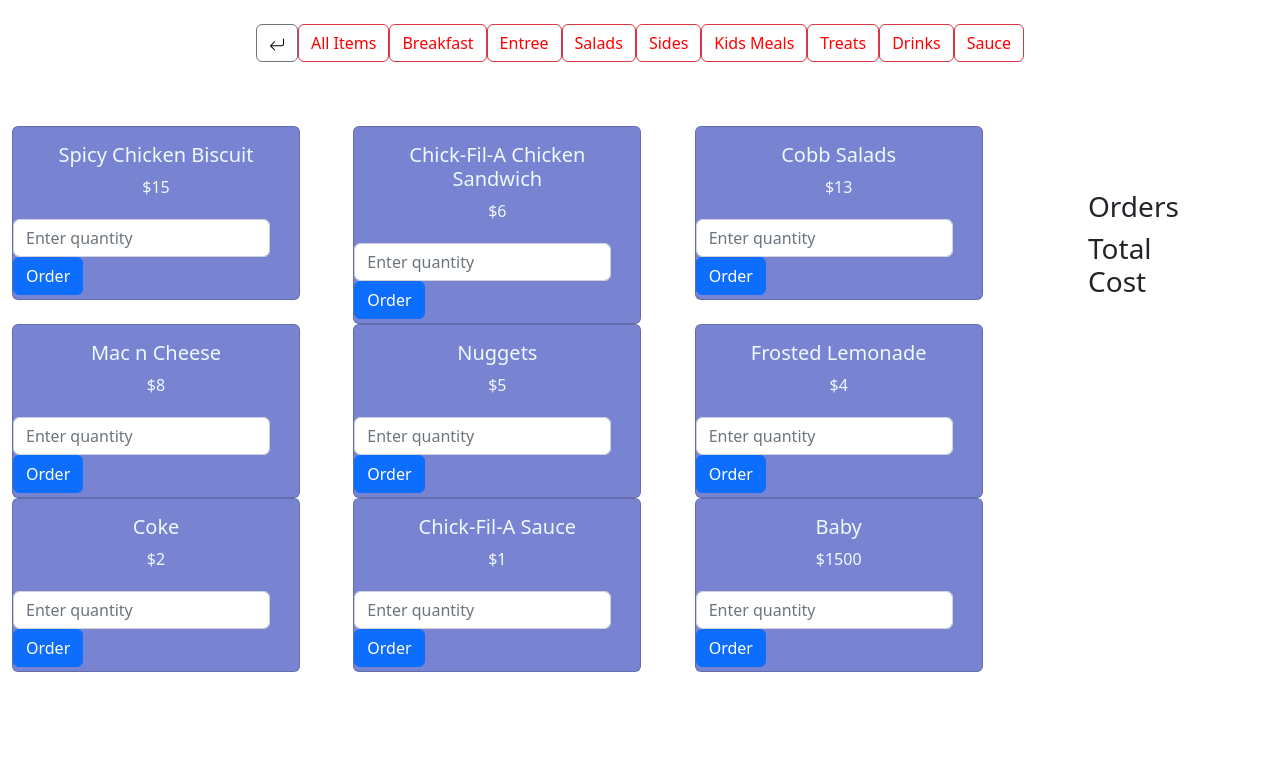
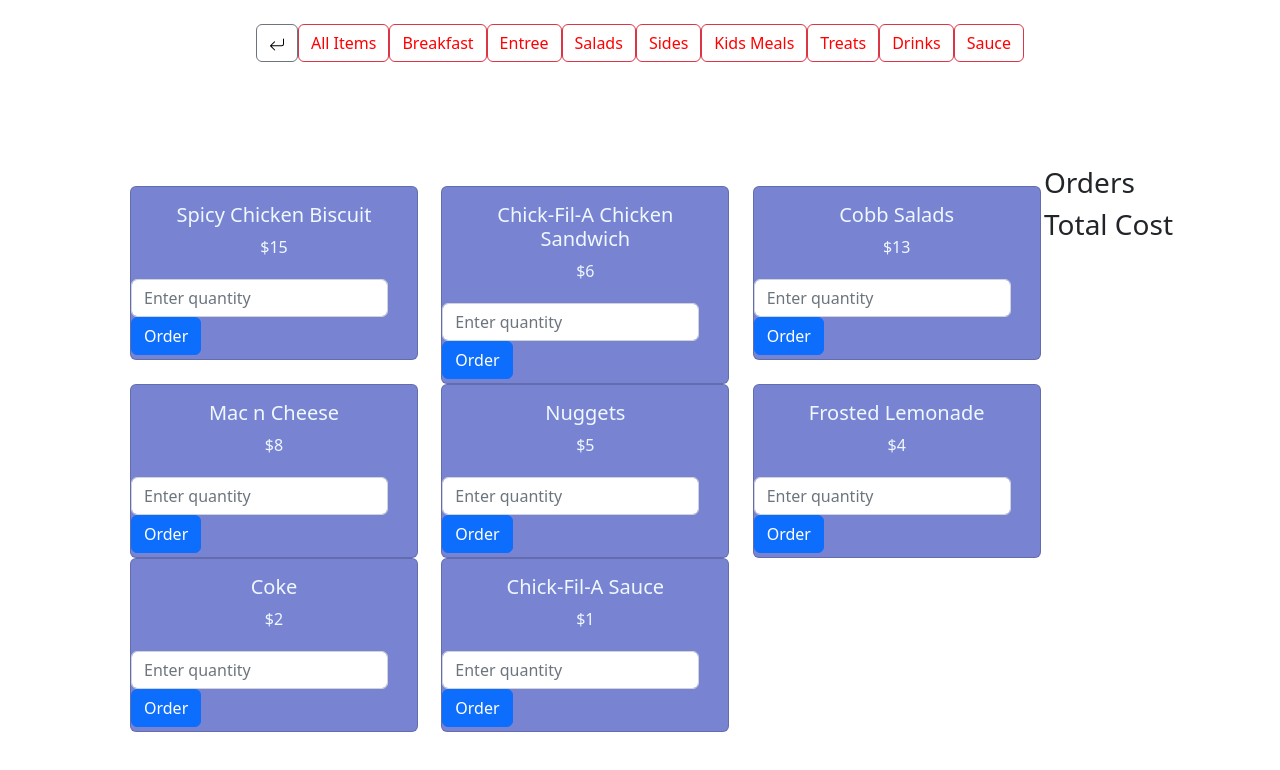
Before and after one commit to CSCE315-F22-Taele/Team-54-Project_3, a React (Create React App) app in the folder my-app/: page /Cashier in a window 1280 px wide. Shown: the top 770 px of the page. Built offline with nearby package versions, Linux system fonts and the light colour scheme.

Commit message:
edited styling for menu and panel in cashier and customer

```diff
--- a/my-app/src/index.css
+++ b/my-app/src/index.css
@@ -17,18 +17,19 @@
     border-radius: 150 / 2;
 }
 
-.orders {
-    margin: 4rem;
-}
-
-.menu-align {
-    position: absolute;
-    display: flex;
-    right: 20%;
-}
-
 .order-align {
     position: absolute;
     display: flex;
     left: 80%;
+    padding: 20px;
 }
+
+.menu-align {
+    padding: 20px;
+    float: left;
+    width: 90%;
+}
+
+.container {
+    padding: 20px;
+}
--- a/my-app/src/pages/CashierCustomer/Cashier.js
+++ b/my-app/src/pages/CashierCustomer/Cashier.js
@@ -23,7 +23,6 @@
 
   return (
     <main>
-      <section className="menu section">
         <div className="title">
           <br></br>
         </div>
@@ -32,13 +31,14 @@
           activeCategory={activeCategory}
           filterItems={filterItems}
         />
-        <div class="menu-align">
-          <Menu items={menuItems} />
+        <div class="container">
+          <div class="menu-align">
+            <Menu items={menuItems} />
+          </div>
+          <div class="order-align">
+            <OrderPanel/>
+          </div>
         </div>
-        <div class="order-align">
-          <OrderPanel/>
-        </div>
-      </section>
     </main>
   );
 };
--- a/my-app/src/pages/CashierCustomer/Customer.js
+++ b/my-app/src/pages/CashierCustomer/Customer.js
@@ -22,7 +22,6 @@
   };
   return (
     <main>
-      <section className="menu section">
         <div className="title">
           {/* <img src={logo} alt="logo" className="logo" /> */}
           <h2 style={{display: 'flex',  justifyContent:'center', alignItems:'center'}}>Menu List</h2>
@@ -33,13 +32,14 @@
           activeCategory={activeCategory}
           filterItems={filterItems}
         />
-        <div class="menu-align">
-          <Menu items={menuItems} />
+        <div class="container">
+          <div class="menu-align">
+            <Menu items={menuItems} />
+          </div>
+          <div class="order-align">
+            <OrderPanel/>
+          </div>
         </div>
-        <div class="order-align">
-          <OrderPanel/>
-        </div>
-      </section>
     </main>
   );
 };
--- a/my-app/src/pages/CashierCustomer/data.js
+++ b/my-app/src/pages/CashierCustomer/data.js
@@ -46,13 +46,7 @@
         title: 'Chick-Fil-A Sauce',
         category: 'Sauce',
         price: 1.00
-    },
-    {
-        id: 9,
-        title: 'Baby',
-        category: 'Breakfast',
-        price: 1500.00
-    },
+    }
 
 ];
 
--- a/package.json
+++ /dev/null
@@ -1,5 +0,0 @@
-{
-  "dependencies": {
-    "react-bootstrap-icons": "^1.9.1"
-  }
-}
```
Also changed, not shown: 1 other file (tests, documents, lock files or other folders).
